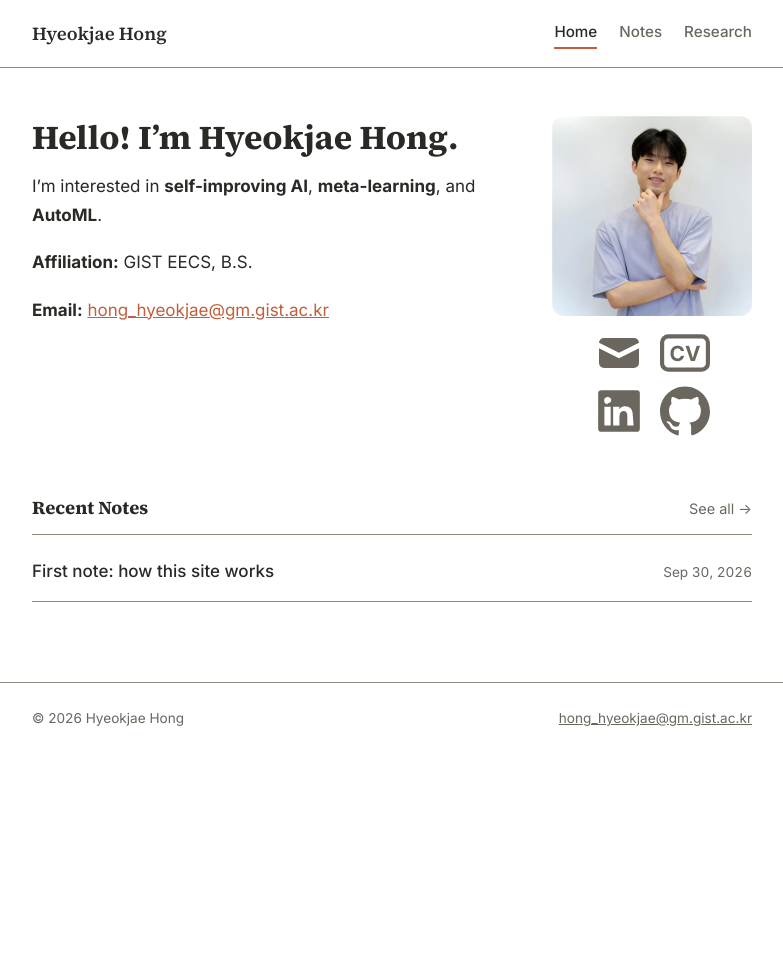
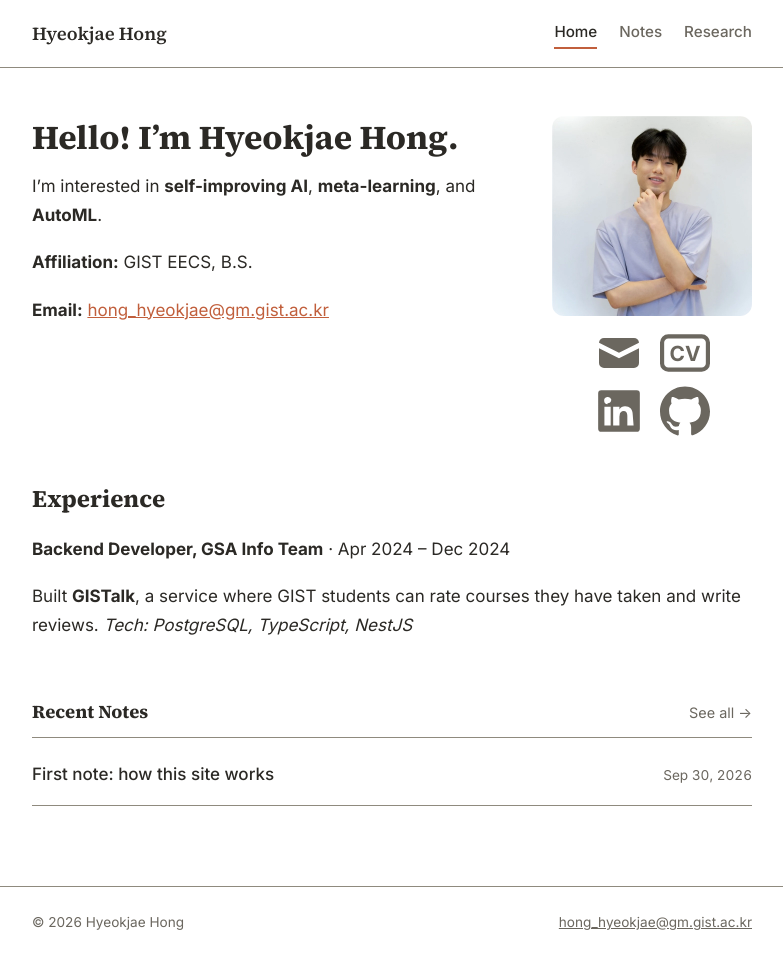
Before and after one commit to gurwoghd/gurwoghd.github.io, a Jekyll site: the page built from index.md, in a window 1280 px wide and 958 px high. Shown: the whole window, without its empty margins (248-1031 px from the left). Built offline with Jekyll 4.4.1, drawn with Linux system fonts in a browser that asks for light colours.

Commit message:
Add Experience section (GSA Info Team, GISTalk)
Co-Authored-By: Claude Sonnet 5.5 <noreply@anthropic.com>

```diff
--- a/index.md
+++ b/index.md
@@ -20,3 +20,10 @@ I'm interested in **self-improving AI**, **meta-learning**, and **AutoML**.
 {% include social-links.html %}
 </div>
 </div>
+
+## Experience
+
+**Backend Developer, GSA Info Team** · Apr 2024 – Dec 2024
+
+Built **GISTalk**, a service where GIST students can rate courses they have taken and write reviews.
+*Tech: PostgreSQL, TypeScript, NestJS*
```
